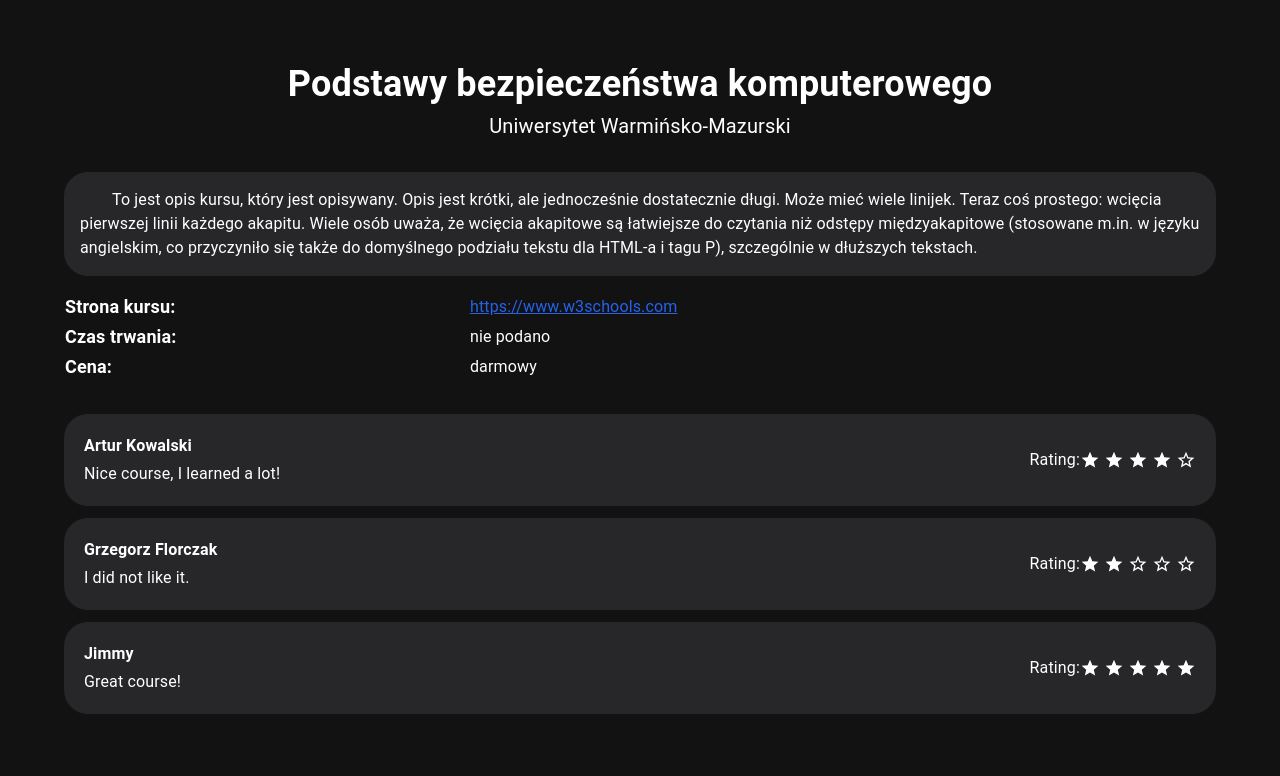
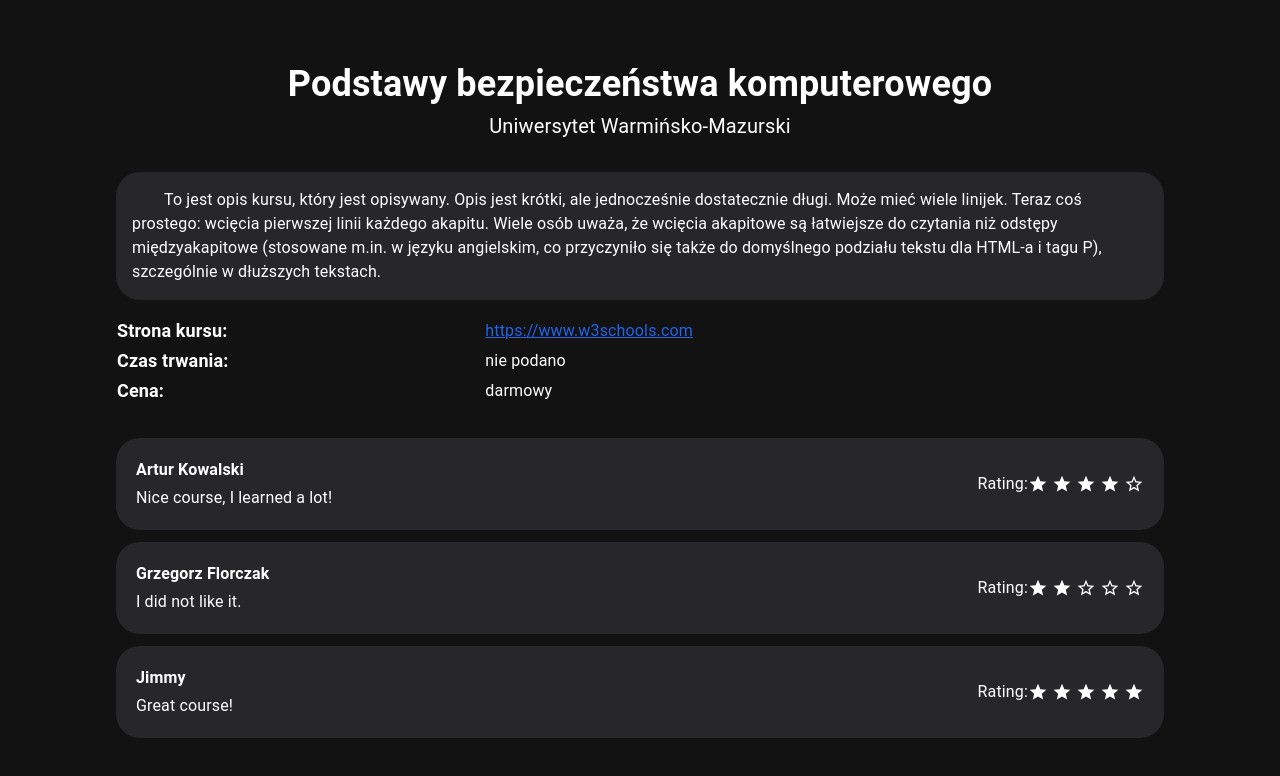
Before and after one commit to vSkyper/ocen-kurs, a React (Vite) app: page /1 in a window 1280 px wide. Shown: the top 776 px of the page. Built offline with nearby package versions, Linux system fonts and the light colour scheme.

Commit message:
Reduced size of Review details and centered content

```diff
--- a/src/pages/CourseDetails/CourseDetails.tsx
+++ b/src/pages/CourseDetails/CourseDetails.tsx
@@ -2,7 +2,7 @@ import { ReviewList, CourseDescription } from './components';
 
 export default function CourseDetails() {
   return (
-    <div className='m-16'>
+    <div className='m-16 mx-auto w-[1048px]'>
       <CourseDescription />
       <ReviewList />
     </div>
```
